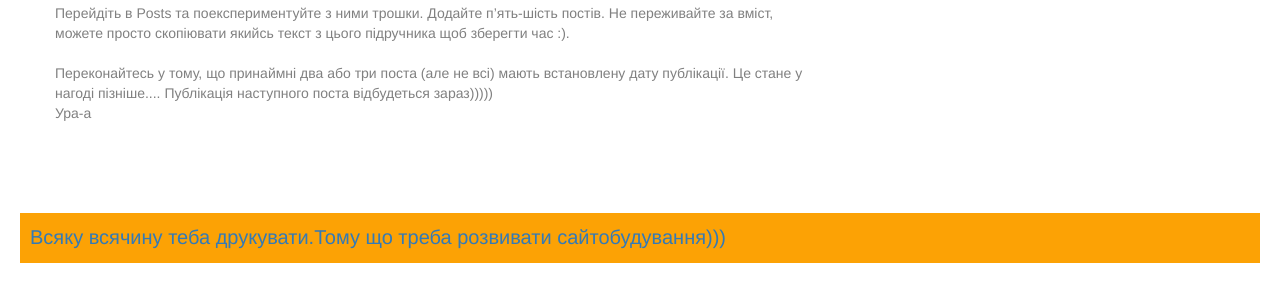
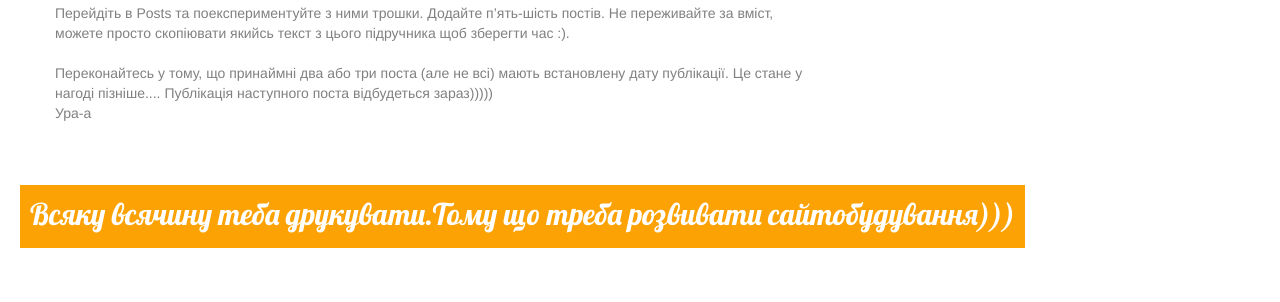
Before and after one commit to vbcmrj1/education, a Django app: page /blog/post/1/ in a window 1280 px wide. Shown: the part 210-512 px from the top of the page. Run offline with Django 3.2, Linux system fonts and the light colour scheme; data comes from the database, SQL or seed files in the repository; both versions use the stored data as it was after the commit; some libraries are stand-ins or nearby versions.

Commit message:
Added views to create/edit blog post inside the site

```diff
--- a/blog/static/css/blog1.css
+++ b/blog/static/css/blog1.css
@@ -12,14 +12,7 @@ margin:15px;
 body { padding: 25 px;
 }
 
-.falset { color:brown;
-margin-left:30px;
-margin:20px;
-font-size:20px;
-background-color:#FCA205;
-height:50px;
-padding:10px 10px 15px;
-}
+
 
 
 .page-header {
@@ -73,3 +66,16 @@ font-size:18px;
 .post h1 a, .post h1 a:visited {
     color: #000000;
 }
+
+.falset> p>a{color:#ffffff;
+}
+
+.falset p>a {
+margin-left:10px;
+margin:20px;
+font-size:30px;
+font-family: 'Lobster';
+background-color:#FCA205;
+height:70px;
+padding:10px 10px 15px;
+}
--- a/blog/templates/blog/base.html
+++ b/blog/templates/blog/base.html
@@ -17,6 +17,9 @@
     </head>
     <body>
         <div class="page-header">
+            {% if user.is_authenticated %}
+            <a href="{% url 'post_new' %}" class="top-menu"><span class="glyphicon glyphicon-plus"></span></a>
+            {%endif%}
         <h1><a href="/">Django Tolik Blog</a></h1>
     </div>
     <div class="content container">
@@ -28,7 +31,7 @@
         </div>
     </div>
     <div class="falset">
-            <p><a href="">Всяку всячину теба друкувати.Тому що треба розвивати сайтобудування))) </a></p>
+            <p><a href="/">Всяку всячину теба друкувати.Тому що треба розвивати сайтобудування))) </a></p>
         </div>
 
     </body>
--- a/blog/templates/blog/post_detail.html
+++ b/blog/templates/blog/post_detail.html
@@ -7,6 +7,9 @@
                 {{ post.published_date }}
             </div>
         {% endif %}
+        {% if user.is_authenticated %}
+        <a class="btn btn-default" href="{% url 'post_edit' pk=post.pk %}"><span class="glyphicon glyphicon-pencil"></span></a>
+        {%endif%}
         <h1>{{ post.title }}</h1>
         <p>{{ post.text|linebreaksbr }}</p>
     </div>
--- a/blog/urls.py
+++ b/blog/urls.py
@@ -2,6 +2,8 @@ from django.conf.urls import url
 from . import views
 
 urlpatterns = [
+    url(r'^post/(?P<pk>[0-9]+)/edit/$', views.post_edit, name='post_edit'),
+    url(r'^post/new/$', views.post_new, name='post_new'),
     url(r'^$', views.post_list, name='post_list'),
     url(r'^post/(?P<pk>[0-9]+)/$', views.post_detail, name='post_detail'),
 ]
--- a/blog/views.py
+++ b/blog/views.py
@@ -1,7 +1,7 @@
-from django.shortcuts import render, get_object_or_404
+from django.shortcuts import render, get_object_or_404, redirect
 from .models import Post
 from django.utils import timezone
-
+from .forms import PostForm
 
 def post_list(request):
 
@@ -15,4 +15,36 @@ def post_detail(request, pk):
 
 
 
+def post_new(request):
+    if request.method == "POST":
+        form = PostForm(request.POST)
+        if form.is_valid():
+            post = form.save(commit=False)
+            post.author = request.user
+            post.published_date = timezone.now()
+            post.save()
+            return redirect('post_detail', pk=post.pk)
+    else:
+        form = PostForm()
+    return render(request, 'blog/post_edit.html', {'form': form})
+
+
+def post_edit(request, pk):
+    post = get_object_or_404(Post, pk=pk)
+    if request.method == "POST":
+        form = PostForm(request.POST, instance=post)
+        if form.is_valid():
+            post = form.save(commit=False)
+            post.author = request.user
+            post.published_date = timezone.now()
+            post.save()
+            return redirect('post_detail', pk=post.pk)
+    else:
+        form = PostForm(instance=post)
+    return render(request, 'blog/post_edit.html', {'form': form})
+
+
+
+
+
 # Create your views here.
```
Also changed, not shown: blog/forms.py (added, +8 -0 lines), blog/templates/blog/post_edit.html (added, +9 -0 lines), db.sqlite3.
